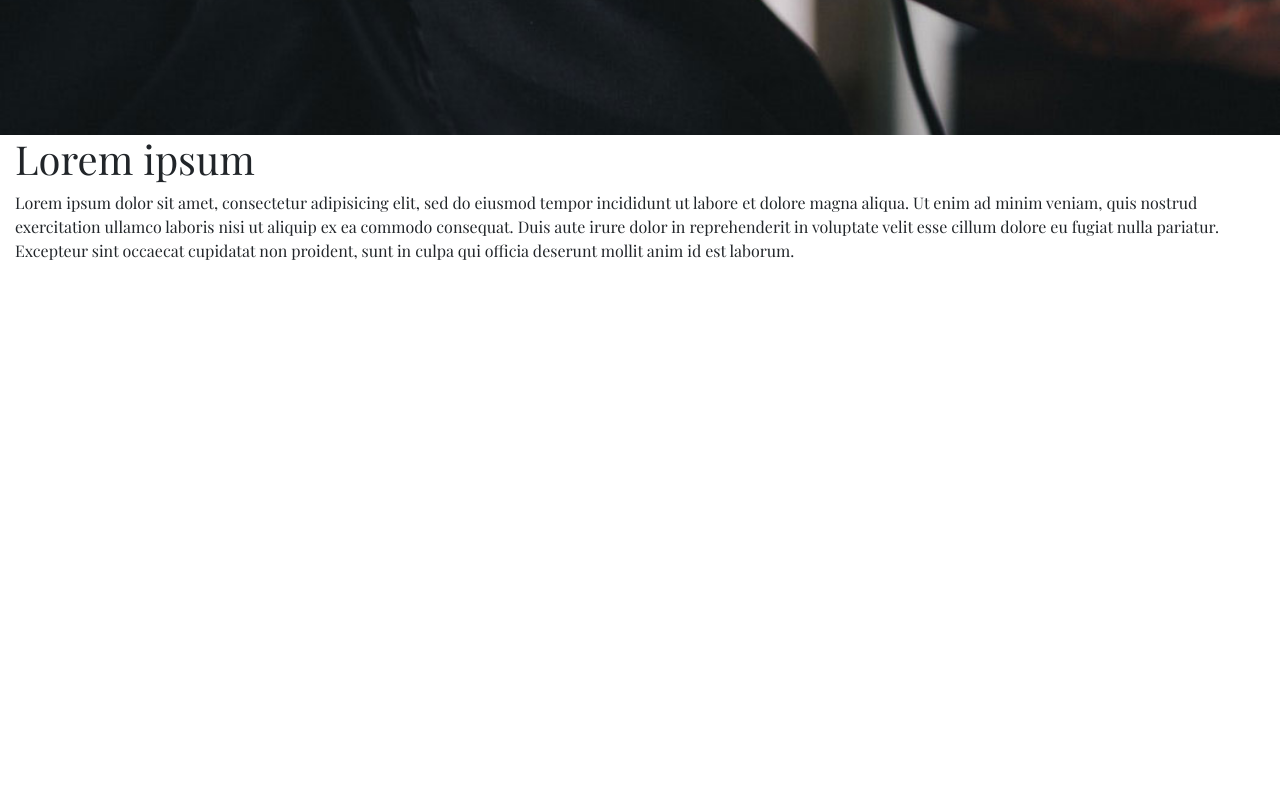
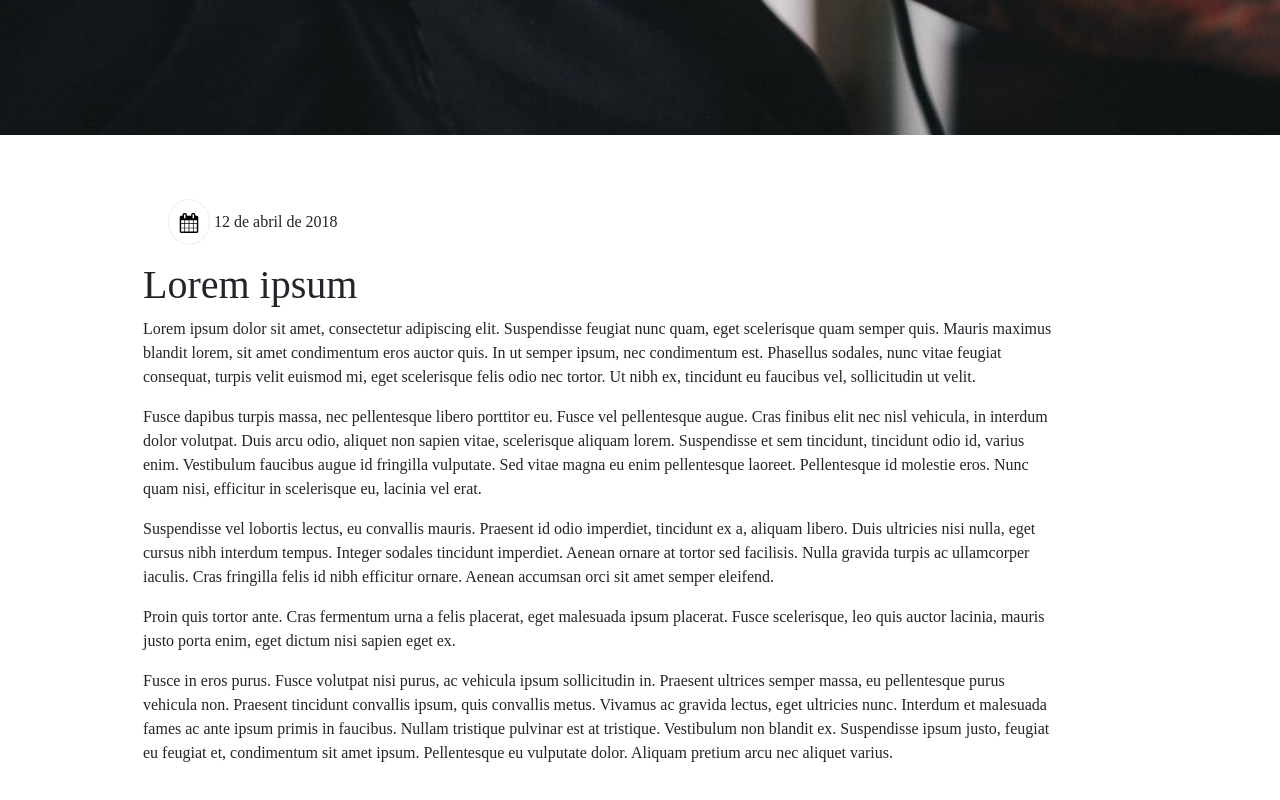
Before and after one commit to aincatoni/desafio10, a website: page public/index.html in a window 1280 px wide. Shown: the part 620-1420 px from the top of the page. Before the commit the page ends 899 px from the top, so only its background shows below. Drawn offline with Linux system fonts and the light colour scheme.

Commit message:
añadiendo tipografías

```diff
--- a/public/index.html
+++ b/public/index.html
@@ -73,14 +73,41 @@
 
 <!-- Acá comienza el contenido principal -->
 <main class="container-fluid contenedor-principal">
-	<section>
-		<h1>Lorem ipsum</h1>
-		<p>Lorem ipsum dolor sit amet, consectetur adipisicing elit, sed do eiusmod
-		tempor incididunt ut labore et dolore magna aliqua. Ut enim ad minim veniam,
-		quis nostrud exercitation ullamco laboris nisi ut aliquip ex ea commodo
-		consequat. Duis aute irure dolor in reprehenderit in voluptate velit esse
-		cillum dolore eu fugiat nulla pariatur. Excepteur sint occaecat cupidatat non
-		proident, sunt in culpa qui officia deserunt mollit anim id est laborum.</p>
+		<section class="container">
+			<article class="blog">
+
+				<div class="row">
+					<ul class="blog__meta-info">
+						<li class="icon-calendar img-fluid"><img src="icons/calendar.svg"></li>
+						<li>12 de abril de 2018</li>
+					</ul>
+				</div>
+
+				<div class="row">
+					<div class="col-11 entrada">
+						<h1>Lorem ipsum</h1>
+						<p>Lorem ipsum dolor sit amet, consectetur adipiscing elit. Suspendisse feugiat nunc quam, eget scelerisque quam semper quis. Mauris maximus blandit lorem, sit amet condimentum eros auctor quis. In ut semper ipsum, nec condimentum est. Phasellus sodales, nunc vitae feugiat consequat, turpis velit euismod mi, eget scelerisque felis odio nec tortor. Ut nibh ex, tincidunt eu faucibus vel, sollicitudin ut velit.</p>
+
+						<p>
+						Fusce dapibus turpis massa, nec pellentesque libero porttitor eu. Fusce vel pellentesque augue. Cras finibus elit nec nisl vehicula, in interdum dolor volutpat. Duis arcu odio, aliquet non sapien vitae, scelerisque aliquam lorem. Suspendisse et sem tincidunt, tincidunt odio id, varius enim. Vestibulum faucibus augue id fringilla vulputate. Sed vitae magna eu enim pellentesque laoreet. Pellentesque id molestie eros. Nunc quam nisi, efficitur in scelerisque eu, lacinia vel erat.
+						</p>
+
+						<p>Suspendisse vel lobortis lectus, eu convallis mauris. Praesent id odio imperdiet, tincidunt ex a, aliquam libero. Duis ultricies nisi nulla, eget cursus nibh interdum tempus. Integer sodales tincidunt imperdiet. Aenean ornare at tortor sed facilisis. Nulla gravida turpis ac ullamcorper iaculis. Cras fringilla felis id nibh efficitur ornare. Aenean accumsan orci sit amet semper eleifend.</p>
+
+						<p>Proin quis tortor ante. Cras fermentum urna a felis placerat, eget malesuada ipsum placerat. Fusce scelerisque, leo quis auctor lacinia, mauris justo porta enim, eget dictum nisi sapien eget ex.</p>
+
+						<p>Fusce in eros purus. Fusce volutpat nisi purus, ac vehicula ipsum sollicitudin in. Praesent ultrices semper massa, eu pellentesque purus vehicula non. Praesent tincidunt convallis ipsum, quis convallis metus. Vivamus ac gravida lectus, eget ultricies nunc. Interdum et malesuada fames ac ante ipsum primis in faucibus. Nullam tristique pulvinar est at tristique. Vestibulum non blandit ex. Suspendisse ipsum justo, feugiat eu feugiat et, condimentum sit amet ipsum. Pellentesque eu vulputate dolor. Aliquam pretium arcu nec aliquet varius.</p>
+					</div>
+				</div>
+
+		</article>
+	</section>
+
+	<section class="container-fluid">
+		<div class="container">
+
+		</div>
+
 	</section>
 </main>
 <!-- /Acá termina el contenido principal -->
--- /dev/null
+++ b/src/scss/_blog.scss
@@ -0,0 +1,15 @@
+.blog__meta-info {
+
+	li {
+		display: inline-block;
+	}
+}
+
+.icon-calendar {
+border:1px solid #eee;
+border-radius:50% 50%;
+padding: 10px;
+box-sizing: border-box;
+
+	img {width: 20px;}
+}
--- a/src/scss/_general.scss
+++ b/src/scss/_general.scss
@@ -2,15 +2,17 @@
 body {
 	margin: 0;
 	padding: 0;
-	font-family: 'Playfair Display';
+	font-family: 'PlayfairDisplay';
 }
 @font-face {
     font-family:"Playfair Display";
+	src: url('../fonts/PlayfairDisplay-Regular.woff2');
 
-    src:url('/../fonts/PlayfairDisplay-Regular.woff2') format("woff2"),
-    	url('/../fonts/PlayfairDisplay-Regular.woff') format("woff"),
-    	url('/../fonts/PlayfairDisplay-Regular.otf') format("opentype");
 
     font-style: normal;
     font-weight: 400;
 }
+
+.contenedor-principal {
+	padding:5% 10%;
+}
--- a/src/scss/_header.scss
+++ b/src/scss/_header.scss
@@ -15,11 +15,11 @@
 
 
 	color: #FFF;
-	font-family: 'Playfair Display';
+	font-family: 'PlayfairDisplay';
 	text-transform: uppercase;
 
 	h1 {
-	font-family:"Playfair Display";
+	font-family:"PlayfairDisplay";
 	font-style: normal;
     font-weight: 400;
 	}
--- a/src/scss/app.scss
+++ b/src/scss/app.scss
@@ -6,4 +6,5 @@
 @import 'mixins';
 @import 'general';
 @import 'header';
+@import 'blog';
 @import 'footer';
```
Also changed, not shown: public/css/app.css.
